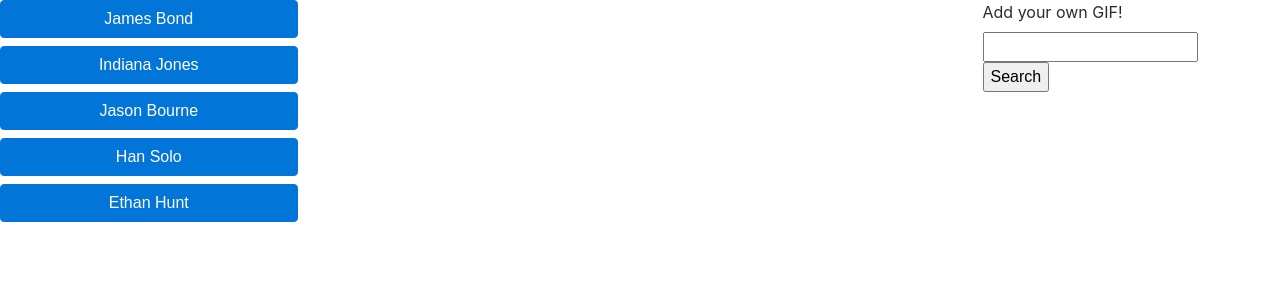
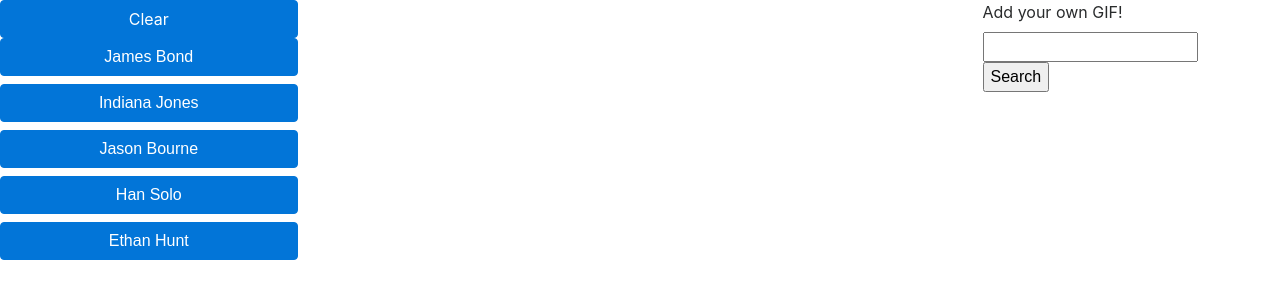
Before and after one commit to mnrotrmedic/Giphy_Stuff, a plain HTML site: page index.html in a window 1280 px wide. Drawn offline with nearby package versions, Linux system fonts and the light colour scheme.

Commit message:
Added clear button back in

```diff
--- a/index.html
+++ b/index.html
@@ -12,8 +12,9 @@
 <body>
 
     <div class="row">
-        <div class="col-3 justify-content-right button-section">
+        <div class="col-3 justify-content-right">
             <btn class="btn btn-primary btn-block">Clear</btn>
+            <div class="button-section"></div>
         </div>
         <div class="col-6 giph-section"></div>
         <div class="col-3">
```
